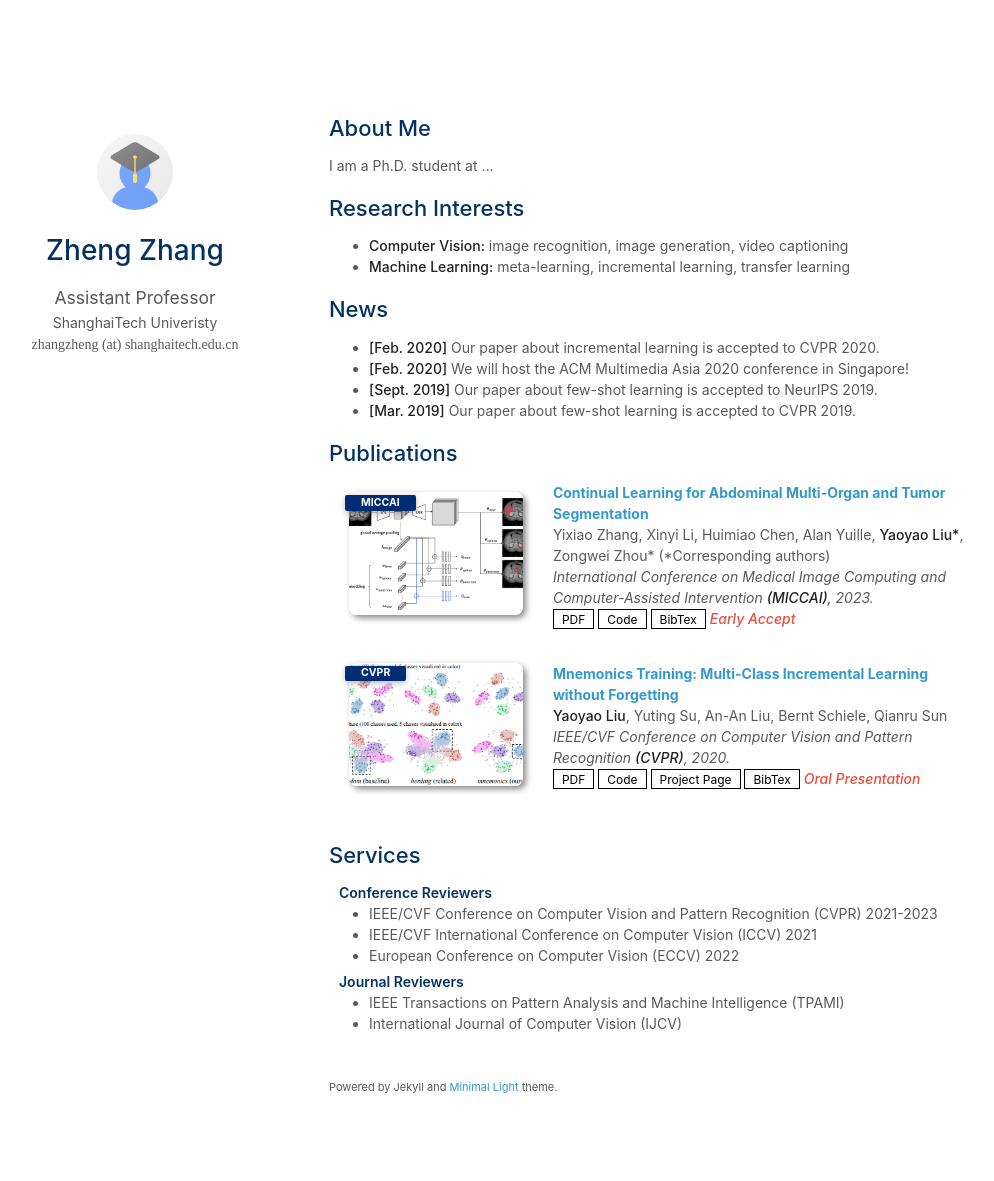
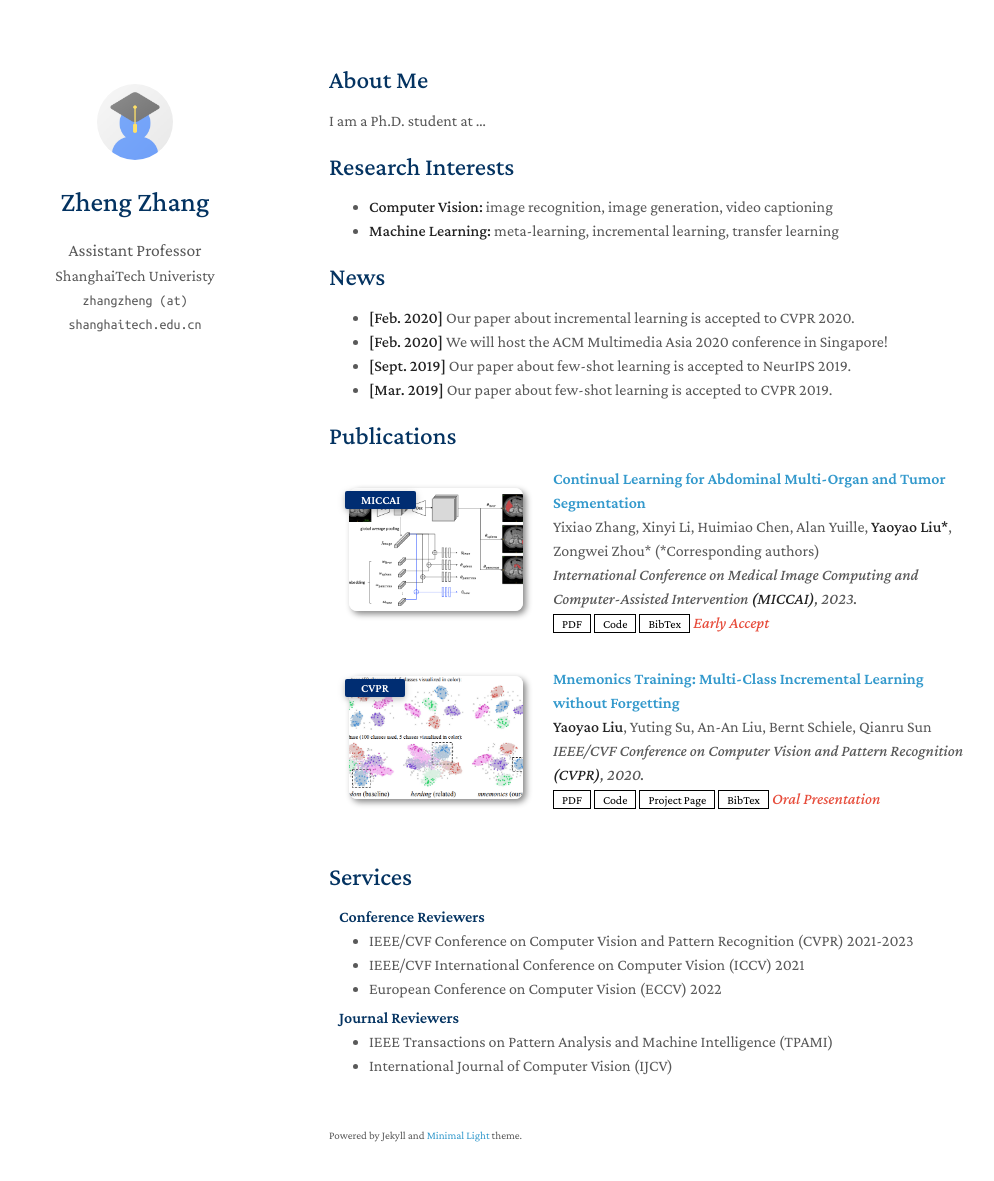
Before and after one commit to zzhang-math-ag/homepage, a Jekyll site: the page built from index.md, in a window 1280 px wide and 1216 px high. Shown: the top 1181 px of the window, without its empty margins (141-1135 px from the left). Built offline with Jekyll 4.4.1, drawn with Linux system fonts in a browser that asks for light colours; a style sheet for code colours, icons or effects is not loaded; our own code applies the rules of GitHub Pages for plain Markdown files.

Commit message:
Update _config.yml

```diff
--- a/_config.yml
+++ b/_config.yml
@@ -30,11 +30,10 @@ auto_dark_mode: true
 
 # Font
 # You can use this option to choose between Serif or Sans Serif fonts.
-font: "Sans Serif"
+font: "Serif" # or "Sans Serif"
 
 # Google Analytics ID
 # Please remove this if you don't use Google Analytics
-google_analytics: UA-111540567-4
 
 # Use this project as a remote theme for GitHub Pages
 # See the guide here: https://docs.github.com/en/pages/setting-up-a-github-pages-site-with-jekyll/adding-a-theme-to-your-github-pages-site-using-jekyll
```
